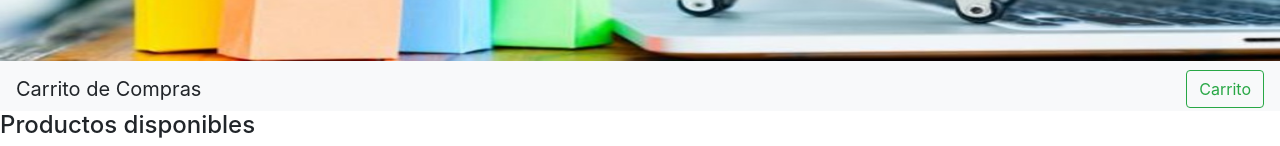
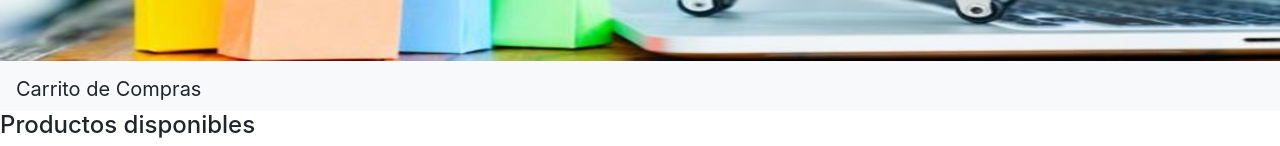
Before and after one commit to AngelaGarciaMorel/CarritoComprasCursoJs, a plain HTML site: page index.html in a window 1280 px wide. Shown: the part 339-485 px from the top of the page. Drawn offline with nearby package versions, Linux system fonts and the light colour scheme.

Commit message:
sacado temporal del botón carrito

```diff
--- a/index.html
+++ b/index.html
@@ -13,7 +13,7 @@
         <img src="../img/compras.jpg" alt="" class="img-fluid imgTam">
         <nav class="navbar navbar-light bg-light">
             <a class="navbar-brand">Carrito de Compras</a>
-            <button class="btn btn-outline-success my-2 my-sm-0" id="btnCarrito"  href="#carritoArea" type='button'>Carrito</button>
+
           </nav>
     </header>
     <main>
```
